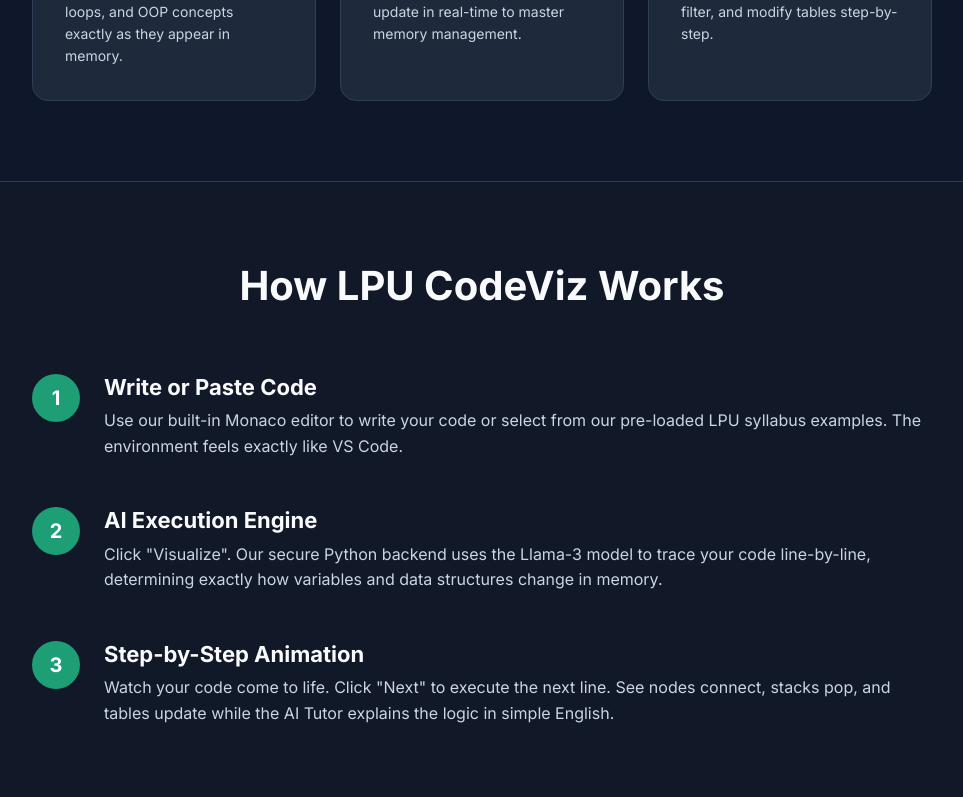
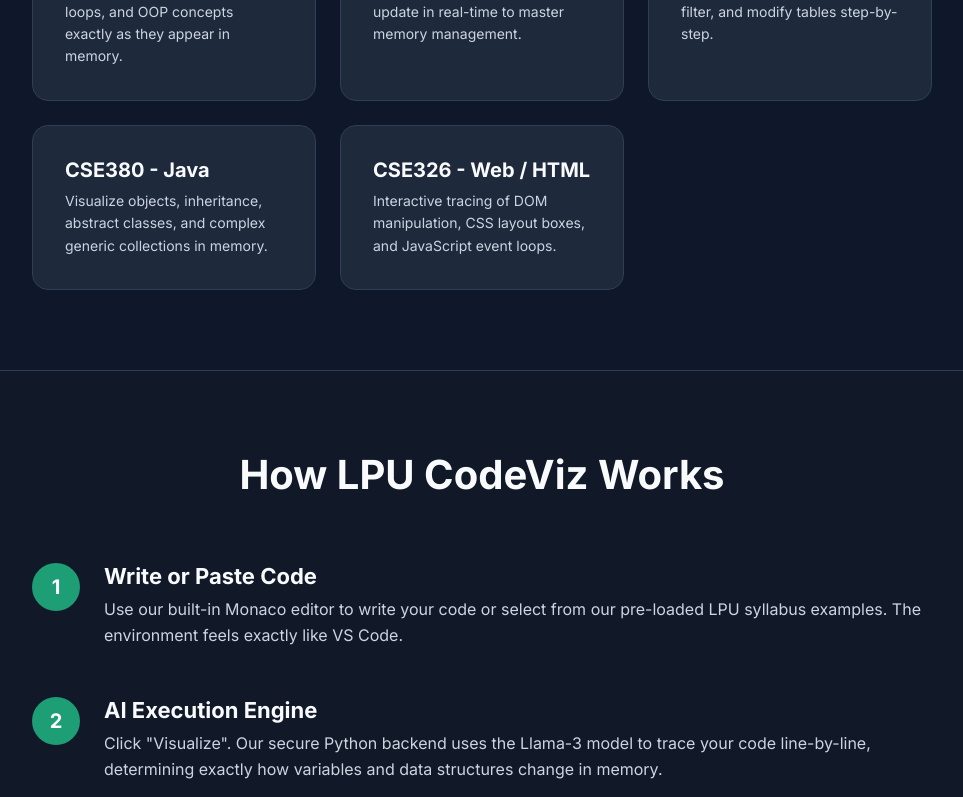
Before and after one commit to LTPratham/LPU-CodeViz, a Next.js app in the folder frontend/: page / in a window 1280 px wide. Shown: the part 2000-2797 px from the top of the page, without its empty margins (158-1121 px from the left). Built offline with nearby package versions, Linux system fonts and the light colour scheme.

Commit message:
Add Java and HTML syllabus subjects to landing page

```diff
--- a/frontend/app/page.tsx
+++ b/frontend/app/page.tsx
@@ -66,6 +66,8 @@
   { code: "INT108", name: "Python" },
   { code: "INT306", name: "DBMS / SQL" },
   { code: "CSE202", name: "Data Structures" },
+  { code: "CSE380", name: "Java" },
+  { code: "CSE326", name: "Web / HTML" },
 ];
 
 const FLOATING_SNIPPETS = [
@@ -567,6 +569,14 @@
               <h3 style={{ fontSize: 20, marginBottom: 8 }}>INT306 - DBMS</h3>
               <p style={{ color: "var(--text-secondary)", fontSize: 14 }}>See SQL queries visually join, filter, and modify tables step-by-step.</p>
             </div>
+            <div style={{ background: "var(--card)", padding: 32, borderRadius: 16, border: "1px solid var(--border)" }}>
+              <h3 style={{ fontSize: 20, marginBottom: 8 }}>CSE380 - Java</h3>
+              <p style={{ color: "var(--text-secondary)", fontSize: 14 }}>Visualize objects, inheritance, abstract classes, and complex generic collections in memory.</p>
+            </div>
+            <div style={{ background: "var(--card)", padding: 32, borderRadius: 16, border: "1px solid var(--border)" }}>
+              <h3 style={{ fontSize: 20, marginBottom: 8 }}>CSE326 - Web / HTML</h3>
+              <p style={{ color: "var(--text-secondary)", fontSize: 14 }}>Interactive tracing of DOM manipulation, CSS layout boxes, and JavaScript event loops.</p>
+            </div>
           </div>
         </div>
       </section>
```
